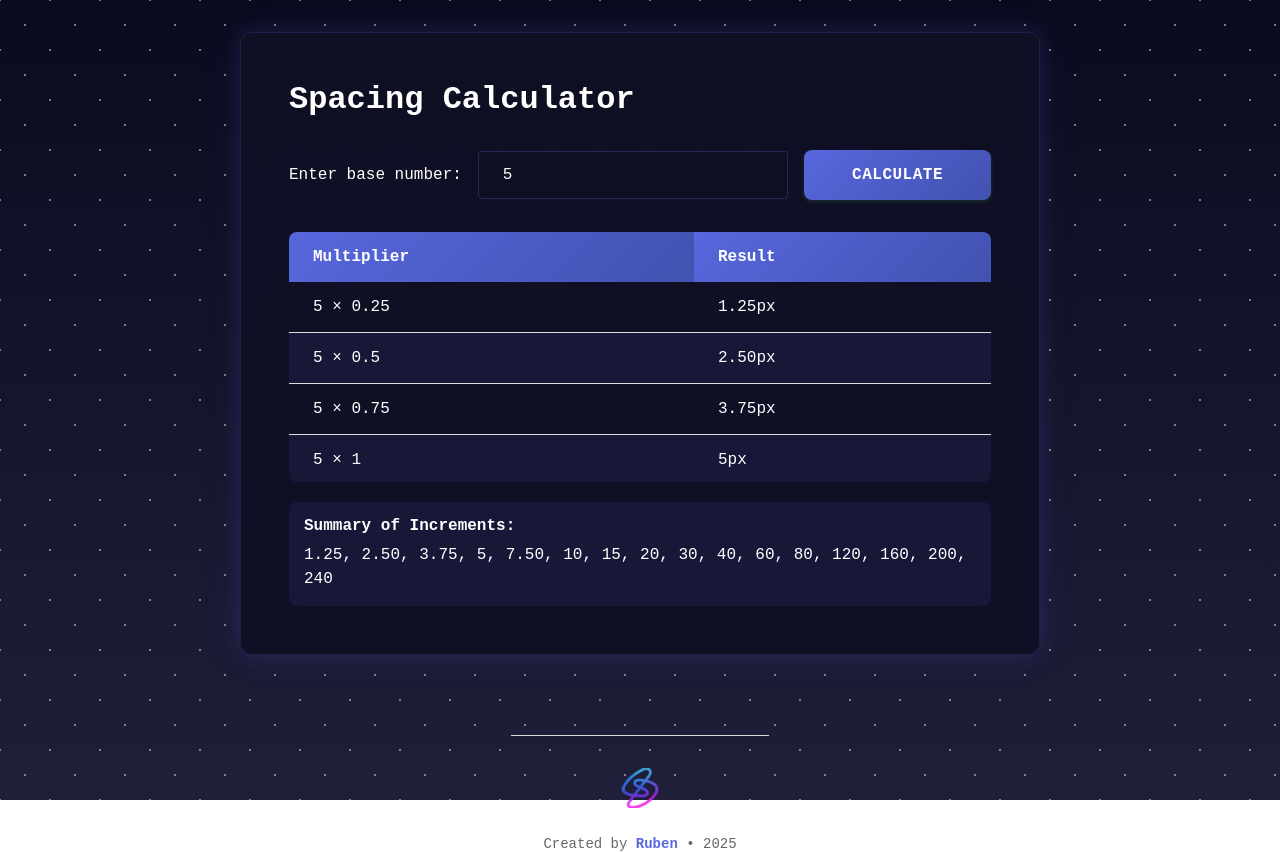
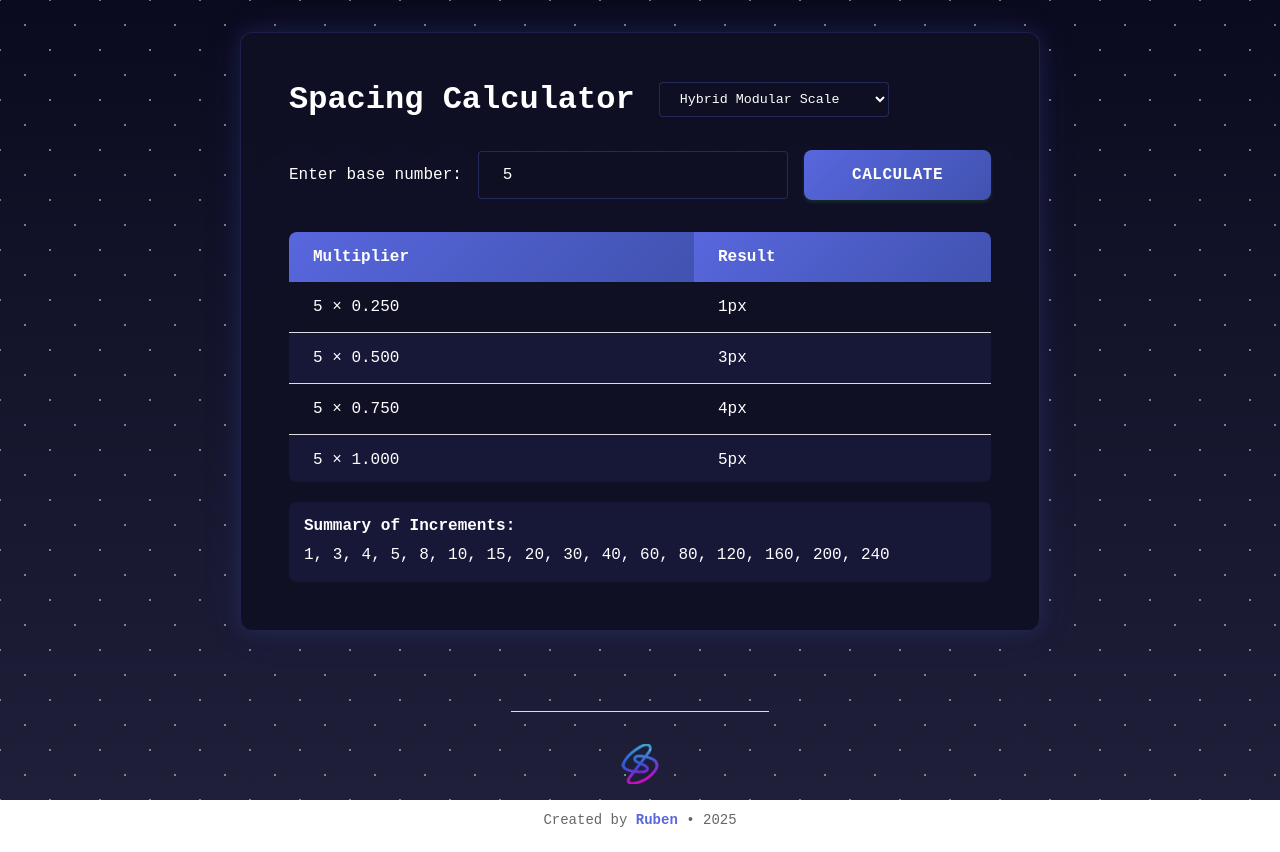
Before and after one commit to RubensonMorta/Spacing-Calculator, a plain HTML site: page index.html in a window 1280 px wide. Both pictures are taken after typing "5" into the empty fields and a click on the button "CALCULATE". After the commit the page ends 828 px from the top, so only its background shows below. Drawn offline with Linux system fonts and the light colour scheme.

Commit message:
Update index.html

```diff
--- a/index.html
+++ b/index.html
@@ -3,7 +3,7 @@
 <head>
     <meta charset="UTF-8">
     <meta name="viewport" content="width=device-width,initial-scale=1">
-    <link rel="icon" type="assets/Logo-Sites-at-Scale.png">
+    <link rel="icon" type="image/png" href="img/Logo-Sites-at-Scale.png">
     <title>Spacing Calculator</title>
     <style>
         html, body {
@@ -330,7 +330,24 @@
 <body>
     <div class="page-wrapper">
         <div class="calculator">
-            <h1>Spacing Calculator</h1>
+            <div style="display: flex; align-items: center; gap: var(--space-md); margin-bottom: var(--space-lg);">
+                <h1 style="margin: 0;">Spacing Calculator</h1>
+                <select id="scaleType" style="
+                    padding: var(--space-xs) var(--space-sm);
+                    background-color: rgba(16, 16, 37, 0.8);
+                    color: #fff;
+                    border: 1px solid rgba(88, 103, 221, 0.3);
+                    border-radius: 4px;
+                    font-family: 'Courier New', monospace;
+                    cursor: pointer;
+                ">
+                    <option value="hybrid">Hybrid Modular Scale</option>
+                    <option value="minorThird">Minor Third (1.2)</option>
+                    <option value="majorThird">Major Third (1.25)</option>
+                    <option value="perfectFourth">Perfect Fourth (1.333)</option>
+                    <option value="goldenRatio">Golden Ratio (1.618)</option>
+                </select>
+            </div>
             <div class="input-section">
                 <label for="baseNumber">Enter base number: </label>
                 <input type="number" id="baseNumber" step="any">
@@ -361,6 +378,56 @@
         <div>Created by <span>Ruben</span> • 2025</div>
     </footer>
 
-    <script>const multipliers=[.25,.5,.75,1,1.5,2,3,4,6,8,12,16,24,32,40,48];function calculate(){const n=parseFloat(document.getElementById("baseNumber").value),t=document.getElementById("resultsBody"),e=document.querySelector(".table-container"),s=document.getElementById("summary"),m=document.getElementById("summaryText");if(isNaN(n))return void alert("Please enter a valid number");t.innerHTML="";const results=[];multipliers.forEach(e=>{const r=n*e,a=`<tr><td>${n} × ${e}</td><td>${Number.isInteger(r)?r:r.toFixed(2)}px</td></tr>`;t.innerHTML+=a;results.push(Number.isInteger(r)?r:r.toFixed(2))});m.textContent=results.join(", ");e.classList.add("has-results");s.style.display="block"}document.getElementById("baseNumber").addEventListener("keypress",function(e){"Enter"===e.key&&calculate()});</script>
+    <script>
+        const scales = {
+            hybrid: [0.25, 0.5, 0.75, 1, 1.5, 2, 3, 4, 6, 8, 12, 16, 24, 32, 40, 48],
+            minorThird: Array.from({length: 16}, (_, i) => Math.pow(1.2, i - 3)),
+            majorThird: Array.from({length: 16}, (_, i) => Math.pow(1.25, i - 3)),
+            perfectFourth: Array.from({length: 16}, (_, i) => Math.pow(1.333, i - 3)),
+            goldenRatio: Array.from({length: 16}, (_, i) => Math.pow(1.618, i - 3))
+        };
+
+        function calculate() {
+            const baseNumber = parseFloat(document.getElementById("baseNumber").value);
+            const scaleType = document.getElementById("scaleType").value;
+            const resultsBody = document.getElementById("resultsBody");
+            const tableContainer = document.querySelector(".table-container");
+            const summary = document.getElementById("summary");
+            const summaryText = document.getElementById("summaryText");
+
+            if (isNaN(baseNumber)) {
+                alert("Please enter a valid number");
+                return;
+            }
+
+            resultsBody.innerHTML = "";
+            const results = [];
+            const multipliers = scales[scaleType];
+
+            multipliers.forEach(multiplier => {
+                const result = Math.round(baseNumber * multiplier);
+                const row = `<tr>
+                    <td>${baseNumber} × ${multiplier.toFixed(3)}</td>
+                    <td>${result}px</td>
+                </tr>`;
+                resultsBody.innerHTML += row;
+                results.push(result);
+            });
+
+            summaryText.textContent = results.join(", ");
+            tableContainer.classList.add("has-results");
+            summary.style.display = "block";
+        }
+
+        document.getElementById("baseNumber").addEventListener("keypress", function(e) {
+            if (e.key === "Enter") calculate();
+        });
+
+        document.getElementById("scaleType").addEventListener("change", function() {
+            if (document.getElementById("baseNumber").value) {
+                calculate();
+            }
+        });
+    </script>
 </body>
 </html>
```
